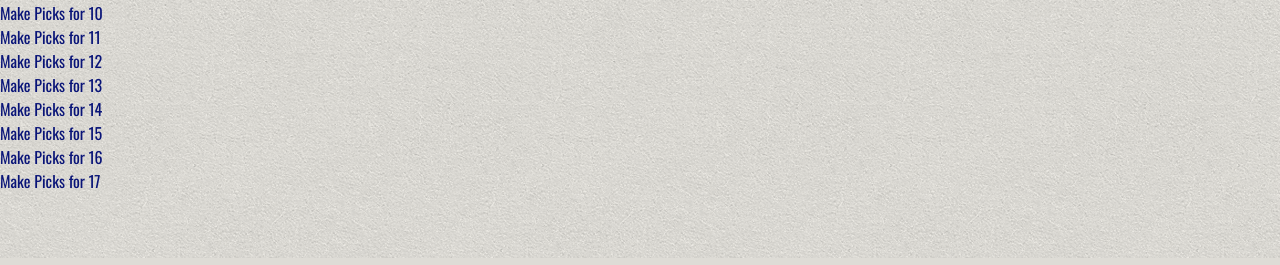
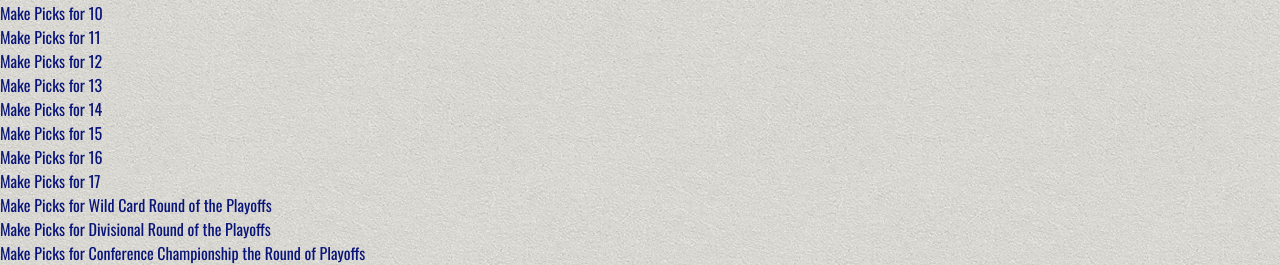
Before and after one commit to jxp360/threeandout, a Django app: page /threeandout/picks/ in a window 1280 px wide. Shown: the part 542-807 px from the top of the page. Run offline with Django 3.2, Linux system fonts and the light colour scheme; the visitor is signed in with stand-in values (Sample User, id 1); parts of the project's set-up code (start-up, migrations or seed data) failed here and were passed over.

Commit message:
Added playoff picks Links

```diff
--- a/threeandout/test_stats/templates/picks/pick.html
+++ b/threeandout/test_stats/templates/picks/pick.html
@@ -10,4 +10,9 @@
     <a href="{% url 'threeandout:pickweek' week %}">Make Picks for {{week}} </a><br>
 
 {% endfor %}
+
+    <a href="{% url 'threeandout:pickweek' 18 %}">Make Picks for Wild Card Round of the Playoffs </a><br>
+    <a href="{% url 'threeandout:pickweek' 19 %}">Make Picks for Divisional Round of the Playoffs </a><br>
+    <a href="{% url 'threeandout:pickweek' 20 %}">Make Picks for Conference Championship the Round of Playoffs </a><br>
+
 {% endblock %}
```
